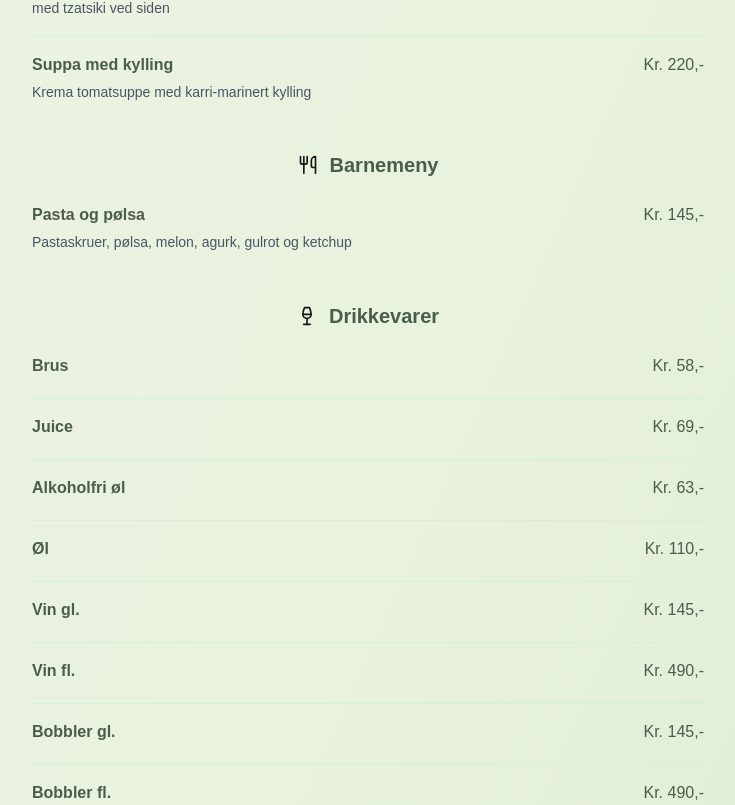
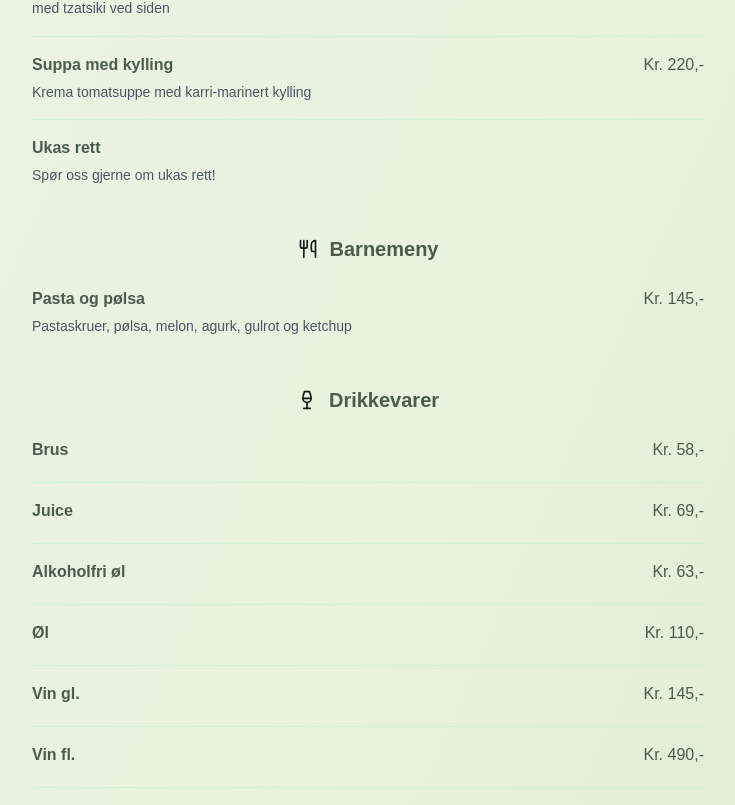
Before and after one commit to mbvaaland/kjokkenet-website, a Next.js app: page /menu in a window 1280 px wide. Shown: the part 1115-1920 px from the top of the page, without its empty margins (272-1007 px from the left). Built offline with nearby package versions, Linux system fonts and the light colour scheme.

Commit message:
Meny tweaks

```diff
--- a/src/components/in-house-menu.tsx
+++ b/src/components/in-house-menu.tsx
@@ -1,4 +1,7 @@
-import { Coffee, Wine, Utensils, Info } from "lucide-react"
+// src/components/in-house-menu.tsx
+"use client";
+
+import { Utensils, Coffee, Wine, Info } from "lucide-react";
 
 export function InHouseMenu() {
   const menuSections = [
@@ -46,6 +49,11 @@ export function InHouseMenu() {
           description: "Krema tomatsuppe med karri-marinert kylling",
           price: 220,
         },
+        {
+          name: "Ukas rett",
+          description: "Spør oss gjerne om ukas rett!",
+          // no `price` here
+        },
       ],
     },
     {
@@ -91,7 +99,7 @@ export function InHouseMenu() {
         { name: "Kakao", price: 66 },
       ],
     },
-  ]
+  ];
 
   return (
     <div className="space-y-12">
@@ -114,13 +122,23 @@ export function InHouseMenu() {
                 <div className="flex justify-between items-start gap-4">
                   <div className="flex-1">
                     <h4 className="font-bold text-[#4a5d4a] mb-1">{item.name}</h4>
-                    {item.description && <p className="text-sm text-gray-600 leading-relaxed">{item.description}</p>}
+                    {item.description && (
+                      <p className="text-sm text-gray-600 leading-relaxed">
+                        {item.description}
+                      </p>
+                    )}
                   </div>
-                  <div className="text-right flex-shrink-0">
-                    <span className="font-medium text-[#4a5d4a]">Kr. {item.price},-</span>
-                  </div>
+                  {item.price !== undefined && (
+                    <div className="text-right flex-shrink-0">
+                      <span className="font-medium text-[#4a5d4a]">
+                        Kr. {item.price},-
+                      </span>
+                    </div>
+                  )}
                 </div>
-                {index < section.items.length - 1 && <div className="mt-4 border-b border-green-200/50"></div>}
+                {index < section.items.length - 1 && (
+                  <div className="mt-4 border-b border-green-200/50"></div>
+                )}
               </div>
             ))}
           </div>
@@ -131,10 +149,7 @@ export function InHouseMenu() {
         <div className="bg-white/60 backdrop-blur-sm p-6 rounded-lg border border-green-200">
           <div className="flex items-center gap-2 mb-3">
             <Info className="h-4 w-4 text-[#4a5d4a]" />
-            <h3 className="font-medium text-[#4a5d4a]">Ukas rett</h3>
           </div>
-          <p className="text-[#4a5d4a] mb-4">Spør oss gjerne om ukas rett !</p>
-
           <div className="text-sm text-gray-600 space-y-1 border-t border-green-200/50 pt-4">
             <p>• Glutenfritt brød kan fås til 25kr ekstra</p>
             <p>• Soya, havre, krem m.m. 7kr ekstra</p>
@@ -144,5 +159,5 @@ export function InHouseMenu() {
         </div>
       </div>
     </div>
-  )
+  );
 }
```
